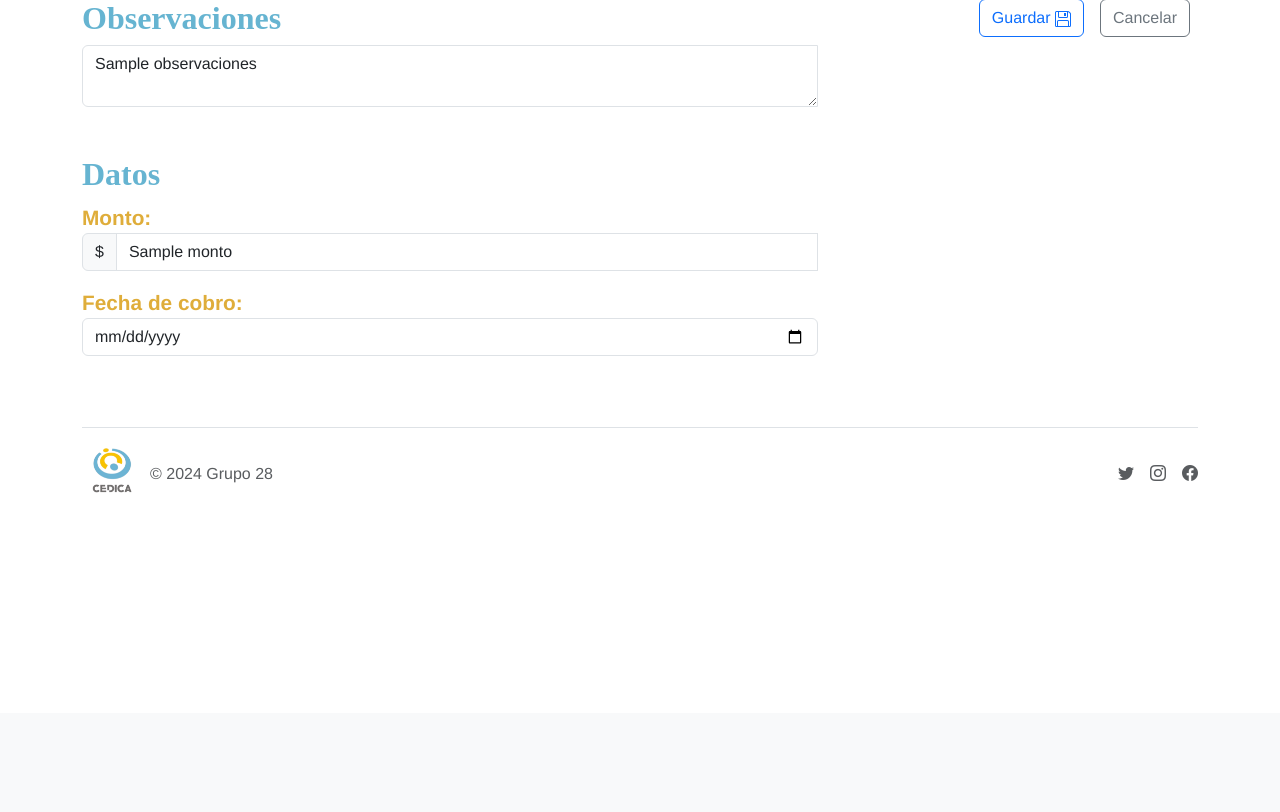
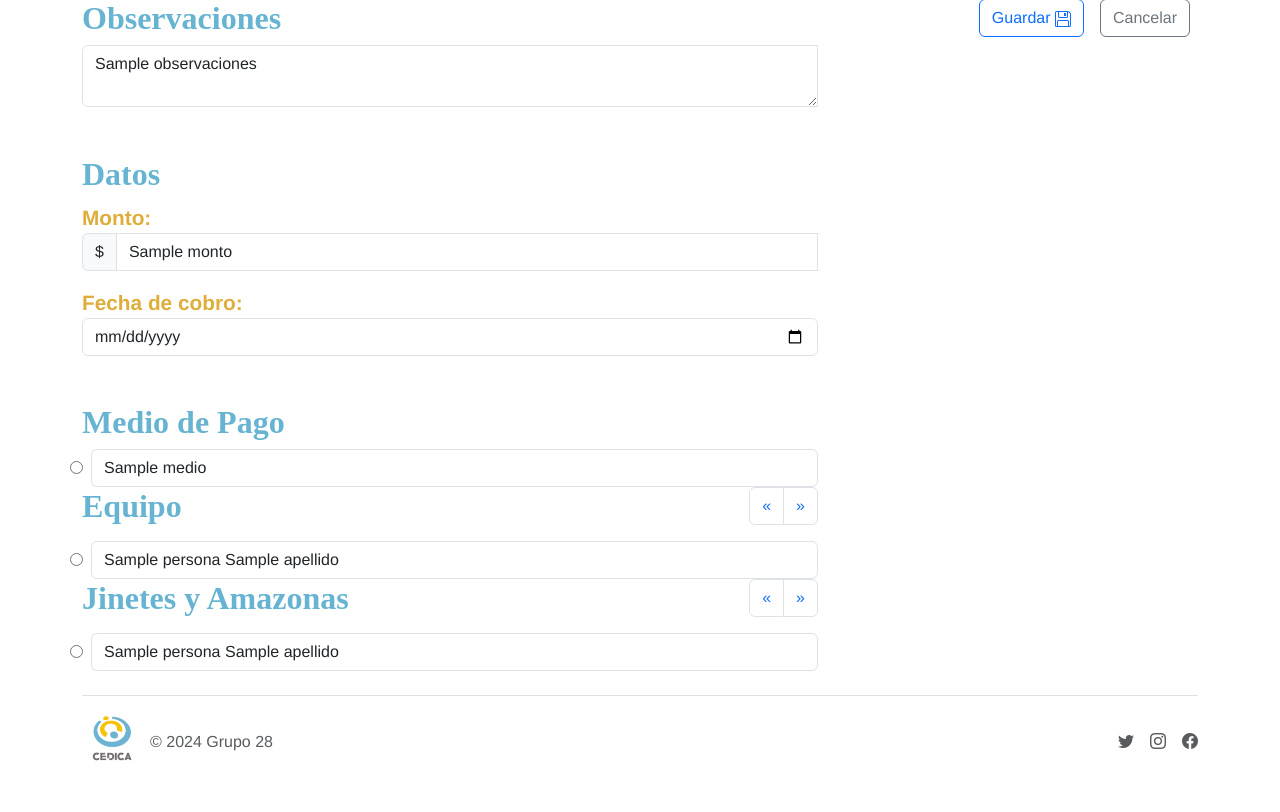
Before and after one commit to Angakess/horse-therapy-center, a Flask app: template admin/src/web/templates/cobro/cobro_adding.html in a window 1280 px wide. Shown: the part 87-899 px from the top of the page. Before the commit the page ends 580 px from the top, so only its background shows below. Run offline with Flask 3, Linux system fonts and the light colour scheme; the template is opened without the code that fills it: most values are stand-ins (such as "Sample title", 1, 10 or a date in 2020).

Commit message:
Agregué agregar cobro

```diff
--- a/admin/src/web/templates/cobro/cobro_adding.html
+++ b/admin/src/web/templates/cobro/cobro_adding.html
@@ -17,7 +17,7 @@
               Observaciones
             </h2>
             <div class="input-group">
-              <textarea id="desc-id" class="form-control" name="desc" aria-label="With textarea" required>{{ observaciones }}</textarea>
+              <textarea id="desc-id" class="form-control" name="observaciones" aria-label="With textarea" required>{{ observaciones }}</textarea>
               <div class="invalid-feedback">
                 Ingrese observaciones
               </div>
@@ -49,10 +49,25 @@
                 </li>
             </ul>
           </div>
-          <!--
-          <div class="row" id="beneficiario-container">
+
+          <div class="row" id="medio-container">
+            <div class="col">
+              <h2 class="equipo-profile-title text-secondary">Medio de Pago</h2>
+            </div>
+            <ul class="list-group list-unstyled container">
+                {%for medio in medios%}
+                <div class="d-flex align-items-center">
+                  <input value="{{medio.id}}" class="" type="radio" name="chosen-medio" id="radio-{{medio.id}}">
+                  <label class="form-control ms-2" for="radio-{{medio.id}}">
+                    {{medio.name}}
+                  </label>
+                </div>
+                {%endfor%}
+            </ul>
+        </div>
+          <div class="row" id="equipo-container">
               <div class="col">
-                <h2 class="equipo-profile-title text-secondary">Beneficiario</h2>
+                <h2 class="equipo-profile-title text-secondary">Equipo</h2>
               </div>
               <div class="col-auto">
                 {%include 'cobro/components/cobro_pagination_add.html'%}
@@ -60,7 +75,7 @@
               <ul class="list-group list-unstyled container">
                   {%for persona in empleados%}
                   <div class="d-flex align-items-center">
-                    <input value="{{persona.id}}" class="" type="radio" name="chosen-beneficiario" id="radio-{{persona.id}}">
+                    <input value="{{persona.id}}" class="" type="radio" name="chosen-equipo" id="radio-{{persona.id}}">
                     <label class="form-control ms-2" for="radio-{{persona.id}}">
                       {{persona.nombre}} {{persona.apellido}}
                     </label>
@@ -68,7 +83,24 @@
                   {%endfor%}
               </ul>
           </div>
-          -->
+          <div class="row" id="jya-container">
+              <div class="col">
+                <h2 class="equipo-profile-title text-secondary">Jinetes y Amazonas</h2>
+              </div>
+              <div class="col-auto">
+                {%include 'cobro/components/cobro_pagination_add.html'%}
+              </div>
+              <ul class="list-group list-unstyled container">
+                  {%for persona in jyas%}
+                  <div class="d-flex align-items-center">
+                    <input value="{{persona.id}}" class="" type="radio" name="chosen-jya" id="radio-{{persona.id}}">
+                    <label class="form-control ms-2" for="radio-{{persona.id}}">
+                      {{persona.nombre}} {{persona.apellido}}
+                    </label>
+                  </div>
+                  {%endfor%}
+              </ul>
+          </div>
 
         </div>
         <div class="col-4 d-flex justify-content-end align-items-start">
```
Also changed, not shown: admin/src/core/cobro/__init__.py (+30 -0 lines), admin/src/web/controllers/cobro.py (+58 -23 lines), admin/src/web/templates/cobro/cobro_editing.html (+15 -0 lines).
